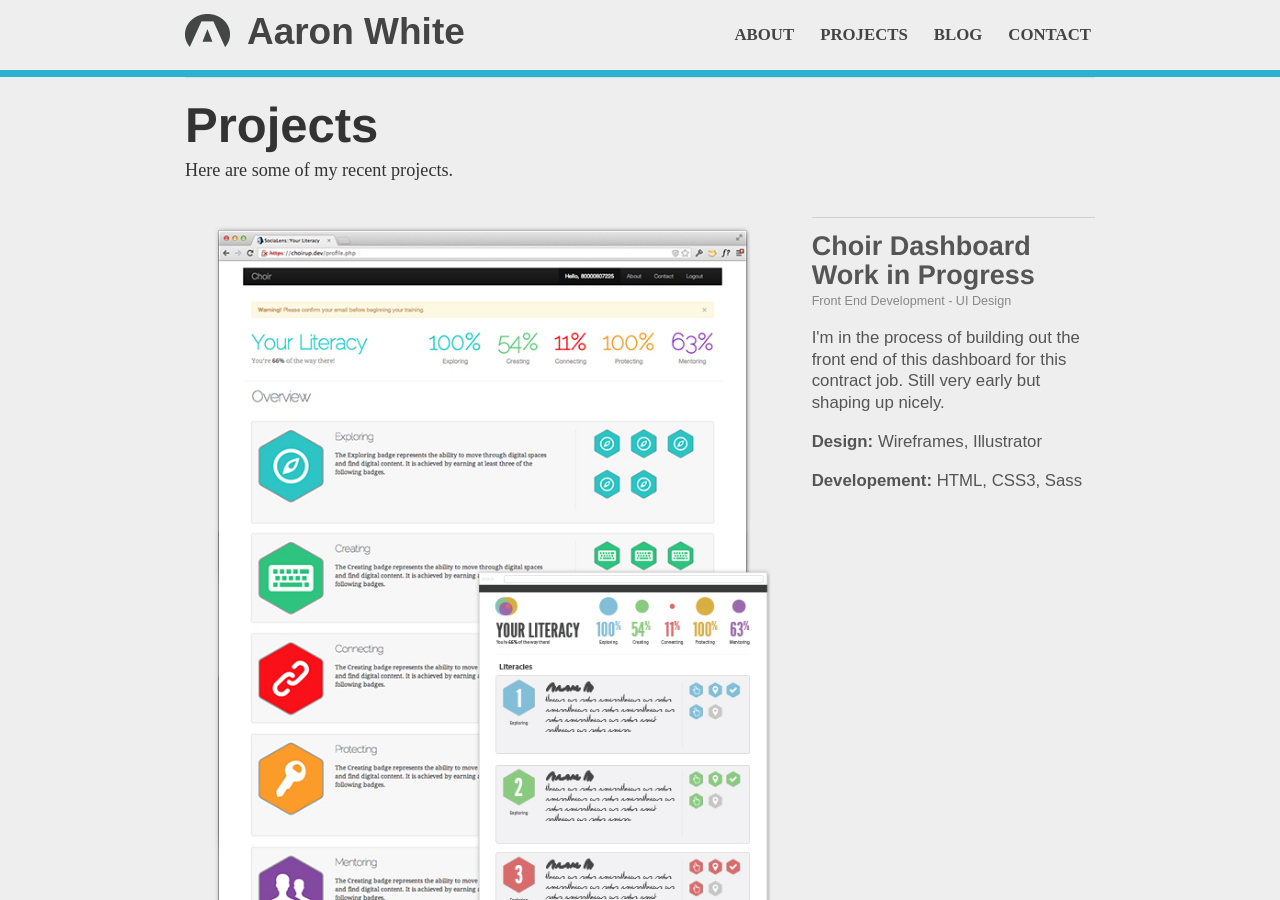
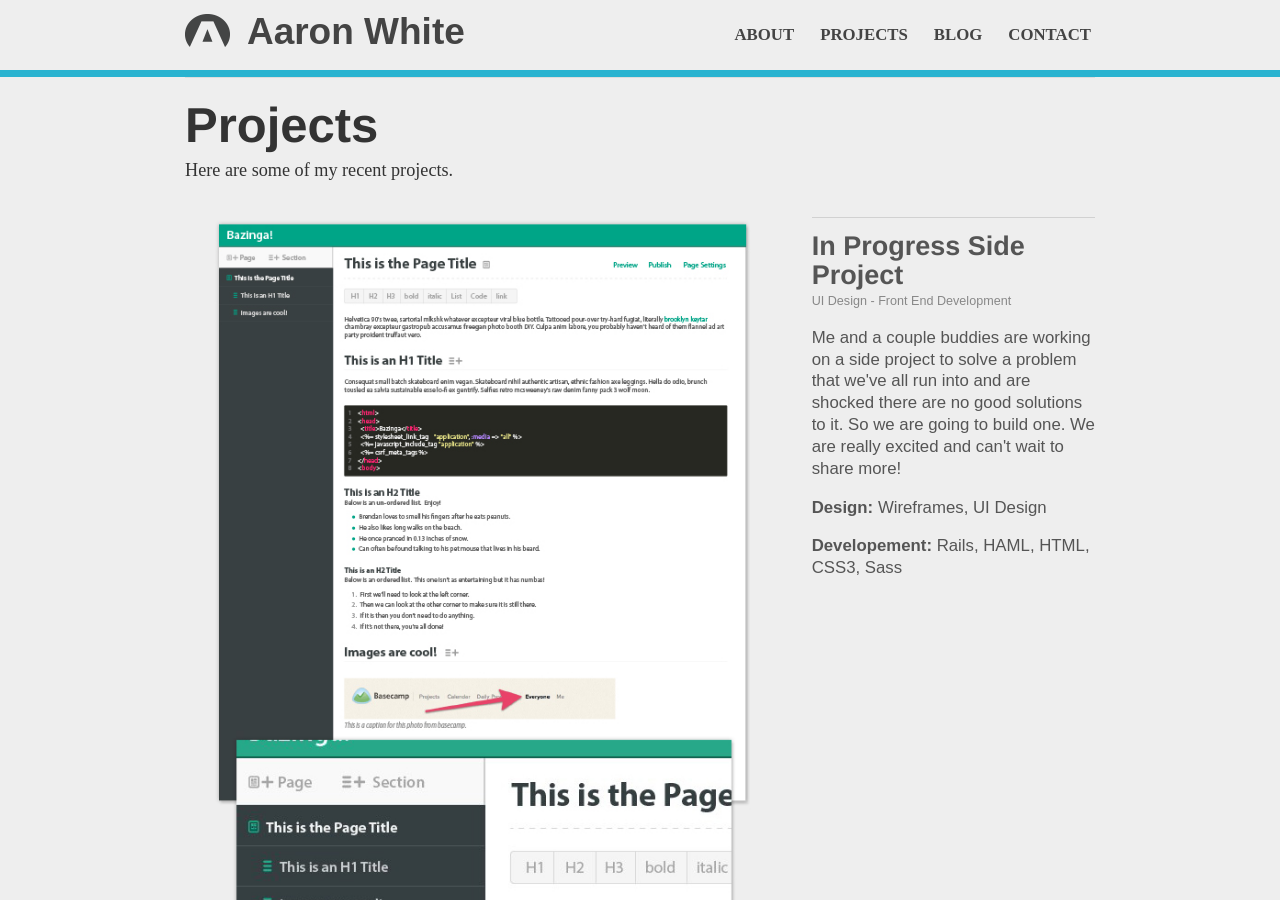
Before and after one commit to internetAaron/call-me-aaron, a Jekyll site: the page built from projects.html, in a window 1280 px wide and 900 px high. Built offline with Jekyll 4.4.1, drawn with Linux system fonts in a browser that asks for light colours; Markdown is read by kramdown in place of the engine named in the settings.

Commit message:
Added bazinga to projects

```diff
--- a/projects.html
+++ b/projects.html
@@ -10,6 +10,22 @@ path: /projects
     <h2>Projects</h2>
     <span>Here are some of my recent projects.</span>
     <br /><br />
+  </div>
+</div>
+
+<div class="row project">
+  <div class="eight columns">
+    <img src="images/projects/bazinga.jpg" alt="Side Project">
+
+  </div>
+  <div class="four columns">
+    <article class="details">
+      <h3>In Progress Side Project</h3>
+      <small>UI Design - Front End Development</small>
+      <p>Me and a couple buddies are working on a side project to solve a problem that we've all run into and are shocked there are no good solutions to it.  So we are going to build one.  We are really excited and can't wait to share more!</p>
+      <p><strong>Design:</strong> Wireframes, UI Design</p>
+      <p><strong>Developement:</strong> Rails, HAML, HTML, CSS3, Sass</p>
+    </article>
   </div>
 </div>
 
```
Also changed, not shown: images/projects/bazinga.jpg (added), 5 other files.
